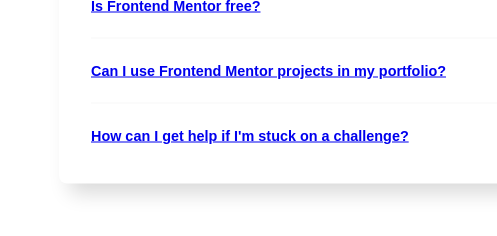
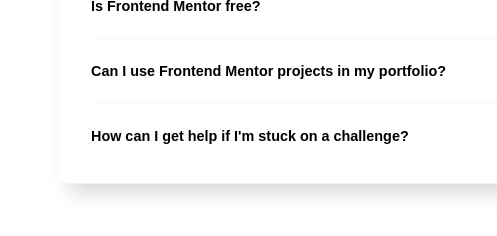
Before and after one commit to freki-inc/FAQ-Accordion-website, a plain HTML site: page index.html in a window 1280 px wide. Shown: the full height of the page, 331-828 px from the left. Drawn offline with Linux system fonts and the light colour scheme; a web font is replaced by a local one.

Commit message:
anchor style adjustments

```diff
--- a/style.css
+++ b/style.css
@@ -177,6 +177,8 @@
         font-size: 0.9rem;
         font-weight: 600;
         line-height: 2rem;
+        text-decoration: none;
+        color: var(--font-color-anchor);
 
         @media (width <= 828px) {
            font-size: 0.95rem;
```
